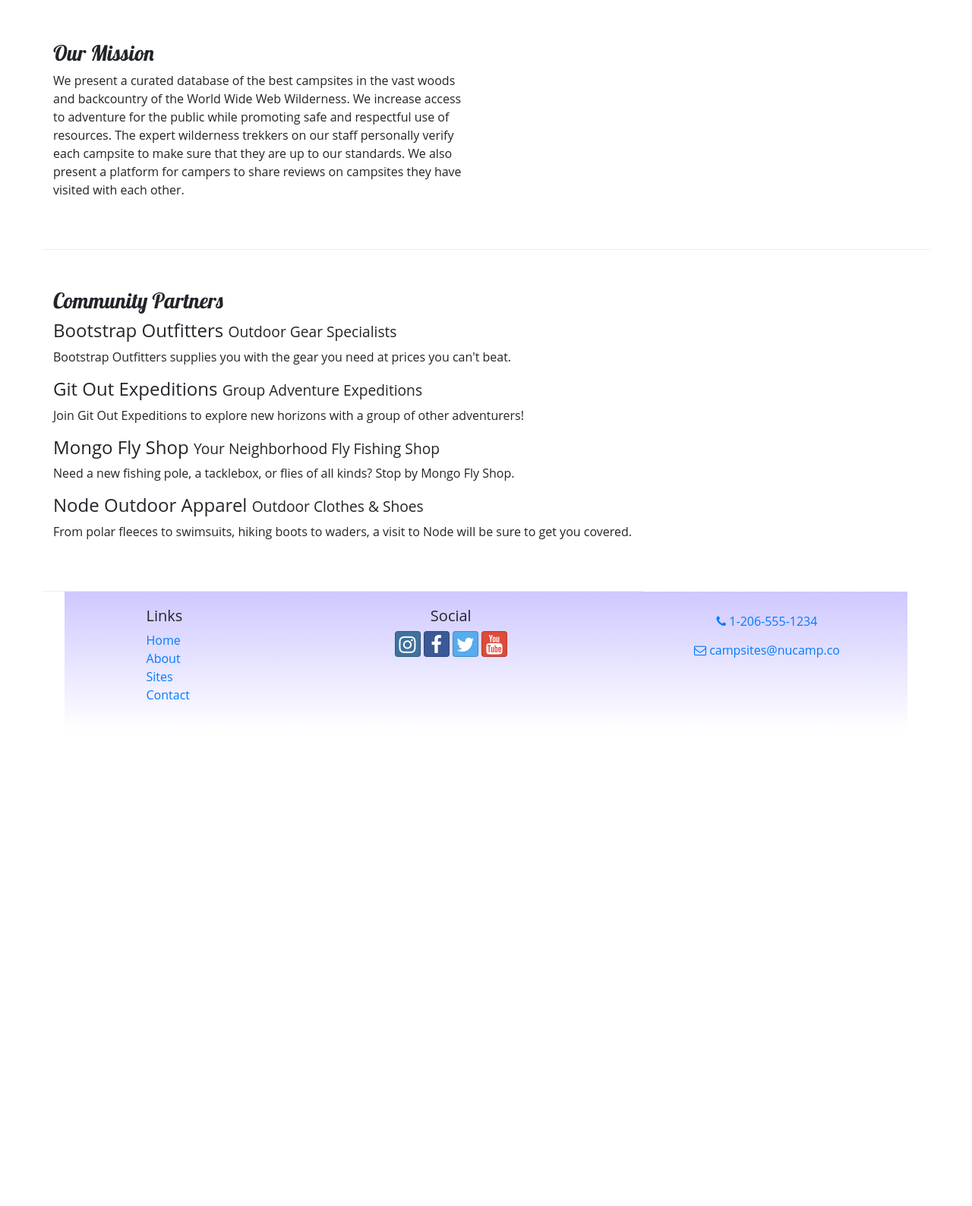
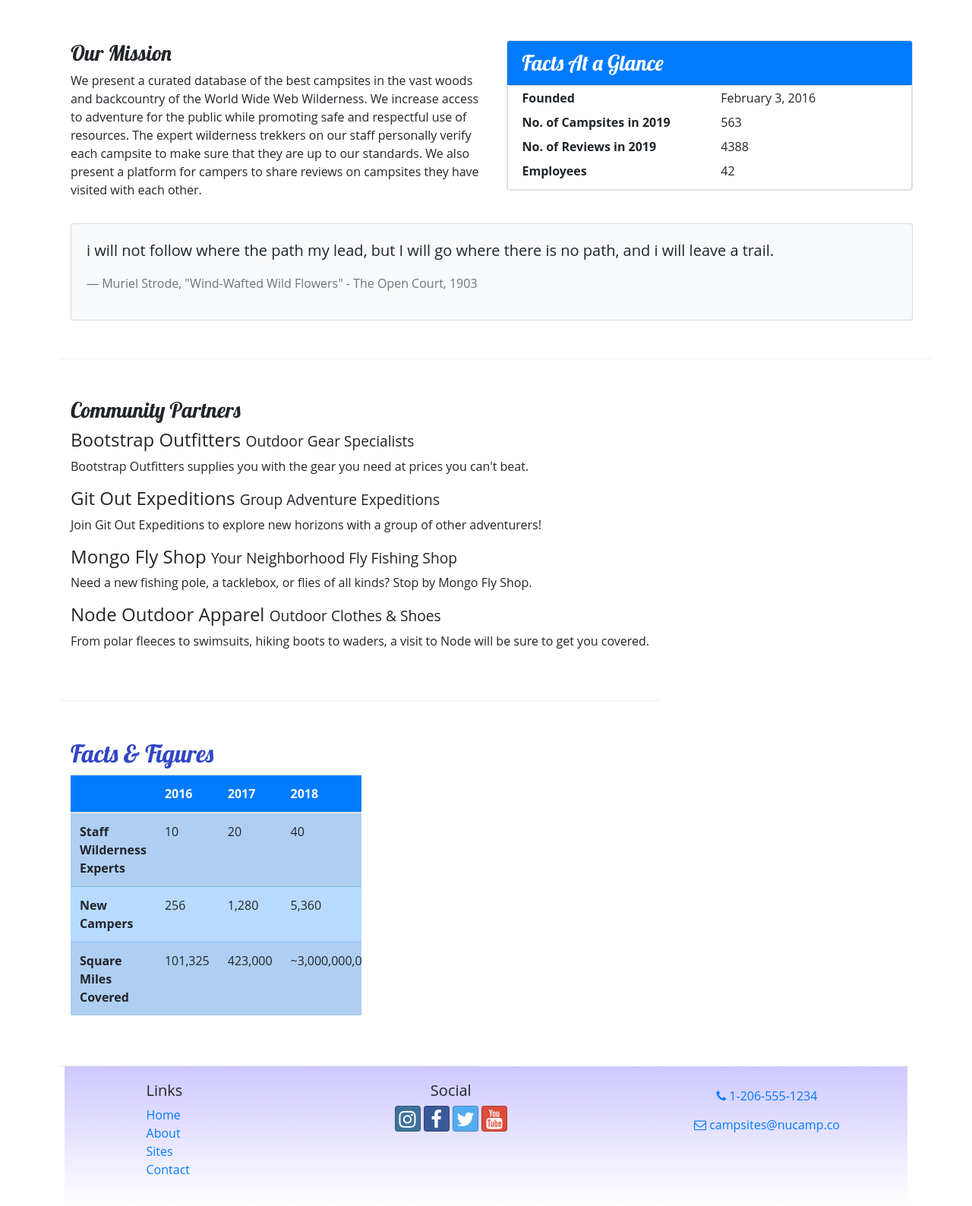
Before and after one commit to yadig69/nucamp, a website: page aboutus.html in a window 1280 px wide. Shown: the part 351-1939 px from the top of the page at 76% size. Before the commit the page ends 1314 px from the top, so only its background shows below. Drawn offline with nearby package versions, Linux system fonts and the light colour scheme.

Commit message:
tables and cardss

```diff
--- a/aboutus.html
+++ b/aboutus.html
@@ -3,6 +3,7 @@
 
 <head>
     <!-- Required meta tags always come first -->
+
     <meta charset="utf-8" />
     <meta name="viewport" content="width=device-width, initial-scale=1" />
 
@@ -20,6 +21,8 @@
 
 <body>
 
+    <!-- header -->
+
     <header class="jumbotron jumbotron-fluid">
         <div class="container">
             <div class="row">
@@ -30,6 +33,8 @@
             </div>
         </div>
     </header>
+
+    <!-- navbar section -->
 
     <nav class="navbar navbar-expand-sm navbar-dark sticky-top">
         <div class="container">
@@ -42,14 +47,16 @@
             <div class="collapse navbar-collapse" id="nucampNavBar">
 
                 <ul class="navbar-nav">
-                    <li class="nav-item"><a class="nav-link" href="index.html">Home</a></li>
-                    <li class="nav-item  active"><a class="nav-link" href="#">About</a></li>
-                    <li class="nav-item"><a class="nav-link" href="#">Sites</a></li>
-                    <li class="nav-item"><a class="nav-link" href="contactus.html">Contact Us</a></li>
+                    <li class="nav-item"><a class="nav-link" href="index.html"><i class="fa fa-home fa-lg"></i> Home</a></li>
+                    <li class="nav-item active"><a class="nav-link" href="#"><i class="fa fa-info fa-lg"></i> About</a></li>
+                    <li class="nav-item"><a class="nav-link" href="#"><i class="fa fa-list fa-lg"></i> Sites</a></li>
+                    <li class="nav-item"><a class="nav-link" href="contactus.html"><i class="fa fa-address-card fa-lg"></i> Contact us</a></li>
                 </ul>
             </div>
         </div>
     </nav>
+
+    <!-- breadcrumb section -->
 
     <div class="container">
         <div class="row">
@@ -61,20 +68,59 @@
                         <li class="breadcrumb-item active">About</li>
                     </ol>
 
+                    <!-- about us title -->
+
                     <h2>About Us</h2>
                     <hr />
                 </div>
             </div>
 
-            <div class="row row-content">
+            <!-- mission section -->
+
+            <div class="row row-content ml-2">
                 <div class="col col-sm-6 col-lg-6 col-xl-6">
                     <h3>Our Mission</h3>
                     <p>We present a curated database of the best campsites in the vast woods and backcountry of the World Wide Web Wilderness. We increase access to adventure for the public while promoting safe and respectful use of resources. The expert
                         wilderness trekkers on our staff personally verify each campsite to make sure that they are up to our standards. We also present a platform for campers to share reviews on campsites they have visited with each other.</p>
                 </div>
+
+                <!-- facts card  -->
+
+                <div class="col-sm-6">
+                    <div class="card mr-2">
+                        <h3 class="card-header bg-primary text-white">Facts At a Glance</h3>
+                        <div class="card">
+                            <dl class="row m-1">
+                                <dt class="col-6">Founded</dt>
+                                <dd class="col-6">February 3, 2016</dd>
+                                <dt class="col-6 mb-1">No. of Campsites in 2019</dt>
+                                <dd class="col-6">563</dd>
+                                <dt class="col-6 mb-1">No. of Reviews in 2019</dt>
+                                <dd class="col-6">4388</dd>
+                                <dt class="col-6">Employees</dt>
+                                <dd class="col-6">42</dd>
+                            </dl>
+                        </div>
+                    </div>
+                </div>
+
+                <!-- Quote section -->
+
+                <div class="col">
+                    <div class="card bg-light mt-3 mr-2">
+                        <blockquote class="blockquote card-body">
+                            <p class="md-0">i will not follow where the path my lead, but I will go where there is no path, and i will leave a trail.</p>
+                            <footer class="blockquote-footer">Muriel Strode,
+                                <city title="Source Title">"Wind-Wafted Wild Flowers" - The Open Court, 1903
+                                </city>
+                            </footer>
+                        </blockquote>
+                    </div>
+                </div>
             </div>
+            <!-- community partners section -->
+            <div class="row row-content ml-2">
 
-            <div class="row row-content">
                 <div class=" col col-xs-12">
                     <h3>Community Partners</h3>
                     <h4>Bootstrap Outfitters <small>Outdoor Gear Specialists</small></h4>
@@ -87,9 +133,52 @@
                     <p class="d-none d-sm-block">From polar fleeces to swimsuits, hiking boots to waders, a visit to Node will be sure to get you covered.</p>
                 </div>
             </div>
+
+            <!-- facts - figures card -->
+
+            <div class="row row-content ml-2 mr-2">
+                <div class="col-sm-9">
+                    <h2>Facts &amp; Figures</h2>
+                    <div class="table-responsive">
+                        <table class="table table-striped">
+                            <thead>
+                                <tr class="bg-primary text-light">
+                                    <th></th>
+                                    <th>2016</th>
+                                    <th>2017</th>
+                                    <th>2018</th>
+                                </tr>
+                            </thead>
+                            <tbody class="table-primary">
+                                <tr>
+                                    <th>Staff Wilderness Experts</th>
+                                    <td>10</td>
+                                    <td>20</td>
+                                    <td>40</td>
+                                </tr>
+                                <tr>
+                                    <th>New Campers</th>
+                                    <td>256</td>
+                                    <td>1,280</td>
+                                    <td>5,360</td>
+                                </tr>
+                                <tr>
+                                    <th>Square Miles Covered</th>
+                                    <td>101,325</td>
+                                    <td>423,000</td>
+                                    <td>~3,000,000,000</td>
+                                </tr>
+                            </tbody>
+                        </table>
+                    </div>
+                </div>
+            </div>
+
         </div>
 
-        <footer>
+        <!-- footer -->
+
+        <footer class="site-footer">
             <div class="container">
                 <div class="row">
                     <div class="col-4 col-sm-2 offset-1">
--- a/css/styles.css
+++ b/css/styles.css
@@ -16,7 +16,7 @@ header h2 {
     color: #cec8ff;
 }
 
-footer {
+.site-footer {
     background-image: linear-gradient(#cec8ff, #fff);
     padding: 20px 0;
 }
```
Also changed, not shown: contactus.html (+1 -1 lines), index.html (+1 -1 lines).
